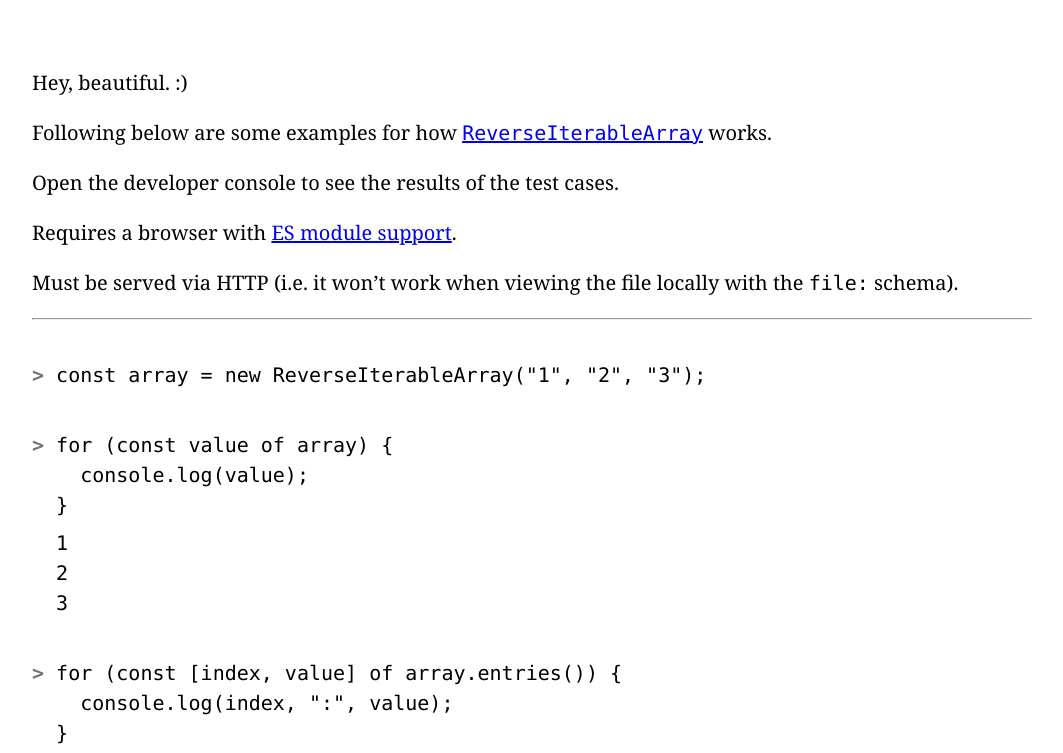
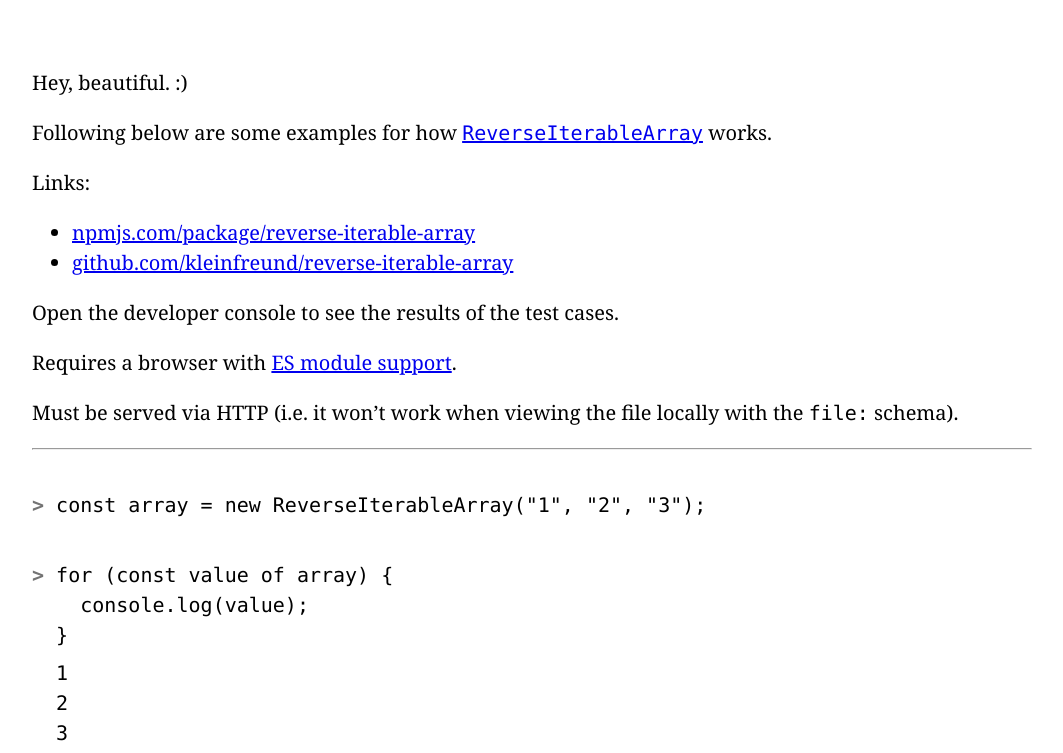
Before and after one commit to kleinfreund/reverse-iterable-array, a website with bundled scripts: page index.html in a window 1280 px wide. Shown: the top 753 px of the page, without its empty margins (108-1171 px from the left). Built offline with nearby package versions, Linux system fonts and the light colour scheme.

Commit message:
Add links for better referencability

```diff
--- a/index.html
+++ b/index.html
@@ -59,6 +59,13 @@
 
   <p>Following below are some examples for how <a href="https://github.com/kleinfreund/reverse-iterable-array"><code>ReverseIterableArray</code></a> works.</p>
 
+  <p>Links:</p>
+
+  <ul>
+    <li><a href="https://www.npmjs.com/package/reverse-iterable-array">npmjs.com/package/reverse-iterable-array</a></li>
+    <li><a href="https://github.com/kleinfreund/reverse-iterable-array">github.com/kleinfreund/reverse-iterable-array</a></li>
+  </ul>
+
   <p>Open the developer console to see the results of the test cases.</p>
 
   <p>Requires a browser with <a href="https://developer.mozilla.org/en-US/docs/Web/HTML/Element/script#Browser_compatibility">ES module support</a>.</p>
```
Also changed, not shown: README.md.
